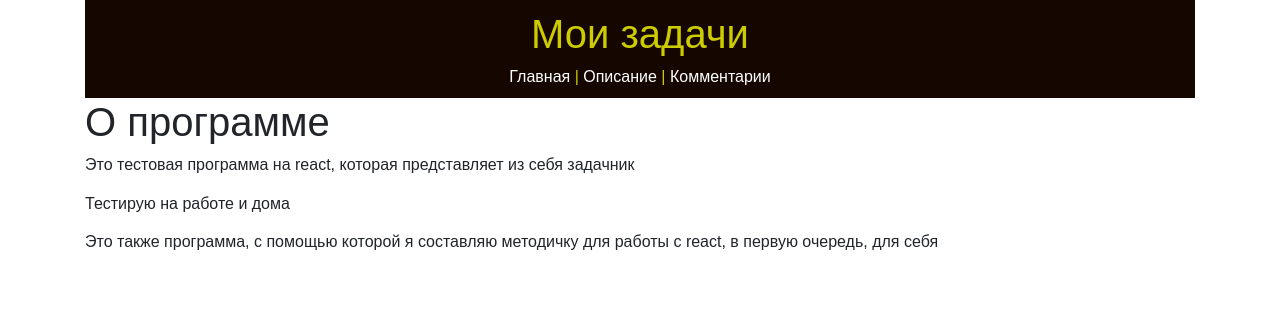
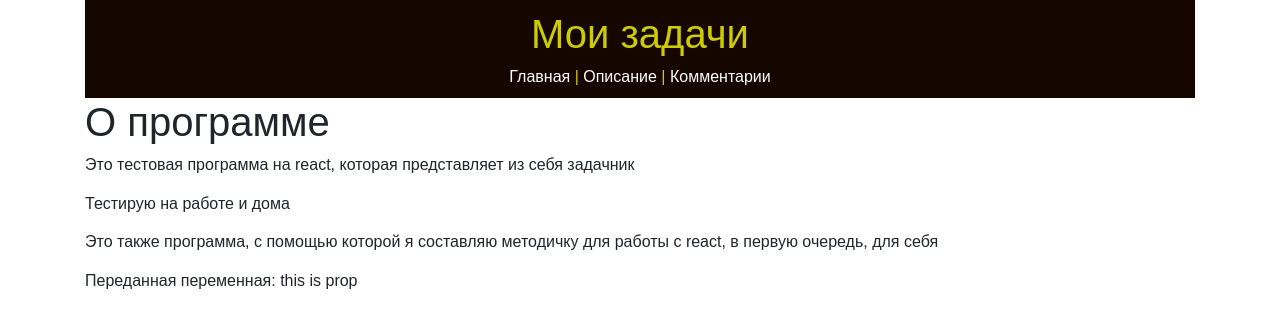
Before and after one commit to Vittozich/react-test-app, a React (Create React App) app: page /about in a window 1280 px wide. Shown: the top 328 px of the page. Built offline with nearby package versions, Linux system fonts and the light colour scheme; no server answers; the HTML template or start-up script is replaced by a standard one.

Commit message:
feat: simple pass prop inside Route

```diff
--- a/src/App.js
+++ b/src/App.js
@@ -66,7 +66,7 @@ function App() {
                 delTodo={delTodo} />
             </React.Fragment>
           )} />
-          <Route path="/about" component={About} />
+          <Route path="/about" render={() => <About  message="this is prop" />} />
           <Route path="/comments" component={Comments} />
         </div>
       </div>
--- a/src/components/pages/About.js
+++ b/src/components/pages/About.js
@@ -1,13 +1,14 @@
 import React from 'react';
 
 
-export default function About() {
+export default function About(props) {
   return (
     <React.Fragment>
       <h1>О программе</h1>
       <p>Это тестовая программа на react, которая представляет из себя задачник </p>
       <p>Тестирую на работе и дома</p>
       <p>Это также программа, с помощью которой я составляю методичку для работы с react, в первую очередь, для себя</p>
+      <p>Переданная переменная: {props.message}</p>
     </React.Fragment>
   )
 }
```
Also changed, not shown: 1 other file (tests, documents, lock files or other folders).
